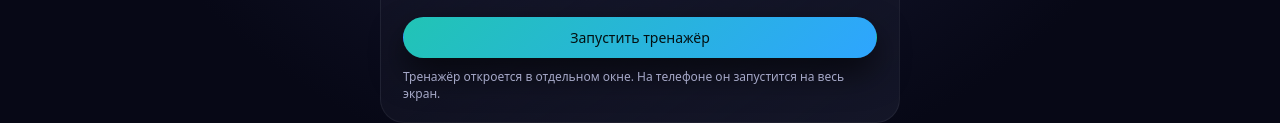
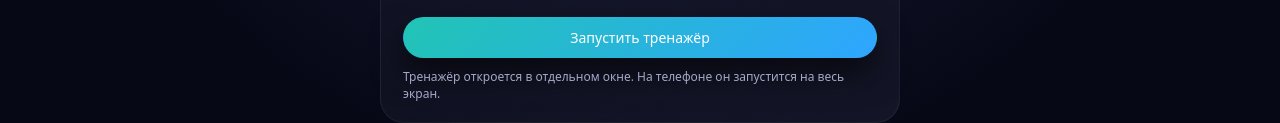
Before and after one commit to lin0ks2/com, a plain HTML site: page maintenance.html in a window 1280 px wide. Shown: the part 427-550 px from the top of the page. Drawn offline with Linux system fonts and the light colour scheme.

Commit message:
Update maintenance.html

```diff
--- a/maintenance.html
+++ b/maintenance.html
@@ -270,6 +270,10 @@
   display: block;
   margin: 0 auto 10px; /* по центру + отступ снизу */
 }
+    /* Делаем текст кнопки белым именно в заглушке */
+.maintenance-card .maintenance-cta {
+  color: #ffffff !important;
+}
   </style>
 </body>
 </html>
```
